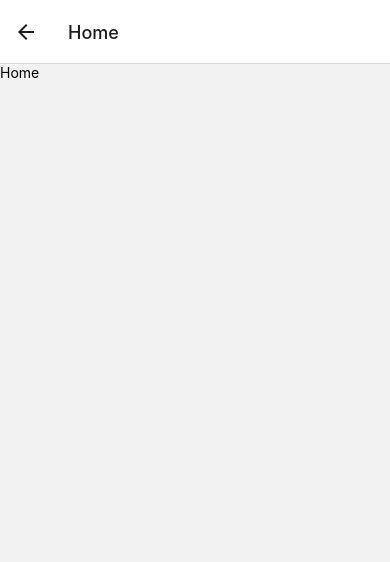
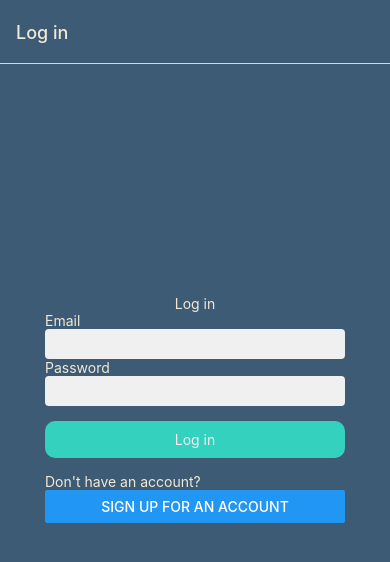
Before and after one commit to spikeganush/myAppRN, a React Native app: screen /Home in a window 390 px wide. Shown: the top 562 px of the page. Built offline with nearby package versions, Linux system fonts and the light colour scheme; no server answers.

Commit message:
Navigation, login, sign out, sign up complete
Navigation, login, sign out, sign up complete

```diff
--- a/App.js
+++ b/App.js
@@ -7,13 +7,13 @@ import { createNativeStackNavigator } from '@react-navigation/native-stack';
 import { Signup } from './components/Signup'
 import { Signin } from './components/Signin'
 import { Home } from './components/Home';
+import { Signout } from './components/Signout';
+
 // firebase
 import { firebaseConfig } from './Config';
 import {initializeApp,} from 'firebase/app'
 import { getAuth, createUserWithEmailAndPassword, onAuthStateChanged, signInWithEmailAndPassword, signOut } from "firebase/auth"
 import { ThemeColours } from './components/ThemeColours';
-
-
 
 initializeApp( firebaseConfig)
 
@@ -61,6 +61,15 @@ export default function App() {
     .catch( (error) => { setSigninError(error.code) })
   }
 
+  const SignoutHandler = () => {
+    signOut( FBauth )
+    .then( () => {
+      setUser(null)
+      setAuth(false)
+    })
+    .catch( (error) => { console.log(error.code) })
+  }
+
 
   return (
     <NavigationContainer>
@@ -77,24 +86,36 @@ export default function App() {
             title: 'Sign up',
             headerStyle: {
               backgroundColor: ThemeColours.turquoise,
-            },
-
+            }
           }}>
-          { (props) => <Signup {...props} handler={SignupHandler} auth={auth} error={signupError} /> }
+          { (props) => <Signup {...props}
+            handler={SignupHandler}
+            auth={auth}
+            error={signupError}
+          /> }
         </Stack.Screen>
         <Stack.Screen
           name="Signin"
-          component={Signin}
           options={{
             title:'Log in',
             headerStyle: {
               backgroundColor: ThemeColours.blackcoral,
             },
             headerTintColor: ThemeColours.eggshell,
+
           }}
-        />
+        >
         { (props) => <Signin {...props} auth={auth} handler={SigninHandler} error={signinError} />}
-        <Stack.Screen name="Home" component={Home} />
+        </Stack.Screen>
+        <Stack.Screen
+          name="Home"
+          options={{
+            headerTitle: "Home",
+            headerRight: (props) => <Signout {...props} handler={SignoutHandler} />
+          }} >
+          { (props) => <Home {...props} auth={auth}/>
+          }
+        </Stack.Screen>
       </Stack.Navigator>
     </NavigationContainer>
   );
--- a/components/Home.js
+++ b/components/Home.js
@@ -1,11 +1,19 @@
-import React from 'react'
-import { View, Text, StyleSheet } from 'react-native'
-
+import React, {useEffect,useState} from 'react'
+import { View, Text, StyleSheet } from "react-native";
+import { useNavigation } from '@react-navigation/native';
 
 export function Home ( props ) {
-    return (
-        <View>
-            <Text>Home</Text>
-        </View>
-    )
+  const navigation = useNavigation()
+
+  useEffect( () => {
+    if(!props.auth) {
+        navigation.reset({ index: 0, routes: [ {name: 'Signin'} ] })
+    }
+    }, [props.auth])
+
+  return(
+    <View>
+      <Text>Home</Text>
+    </View>
+  )
 }
--- a/components/Signin.js
+++ b/components/Signin.js
@@ -7,6 +7,8 @@ import { Feedback } from './Feedback';
 
 export function Signin ( props ) {
   const navigation = useNavigation()
+  const [email, setEmail] = useState()
+  const [password, setPassword] = useState()
 
   useEffect( () => {
     if( props.auth === true ) {
@@ -22,10 +24,15 @@ export function Signin ( props ) {
       >
       <View style={styles.inner}>
         <Text style={styles.font}>Email</Text>
-        <TextInput style={styles.input} />
+        <TextInput
+            style={styles.input}
+            onChangeText={ (val) => setEmail(val) } />
         <Text style={styles.font}>Password</Text>
-        <TextInput style={styles.input} secureTextEntry={true}  />
-        <TouchableOpacity style={styles.button}>
+        <TextInput style={styles.input}
+            secureTextEntry={true}
+            onChangeText={ (val) => setPassword(val) } />
+        <TouchableOpacity style={styles.button}
+            onPress={ () => { props.handler(email, password) }}>
           <Text style={styles.buttonText}>Log in</Text>
         </TouchableOpacity>
         <Feedback message={props.error} error={true} />
--- /dev/null
+++ b/components/Signout.js
@@ -0,0 +1,15 @@
+import React from 'react'
+import { StyleSheet, TouchableOpacity, Text } from "react-native";
+export function Signout( props ) {
+  return(
+    <TouchableOpacity onPress={ () => props.handler() }>
+      <Text style={styles.signoutText}>Signout</Text>
+    </TouchableOpacity>
+  )
+}
+
+const styles = StyleSheet.create({
+  signoutText: {
+    color: "black",
+  },
+})
```
